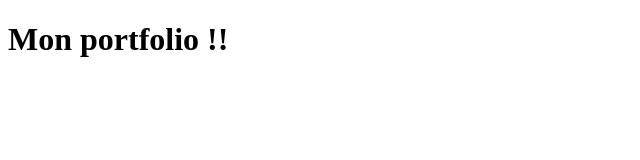
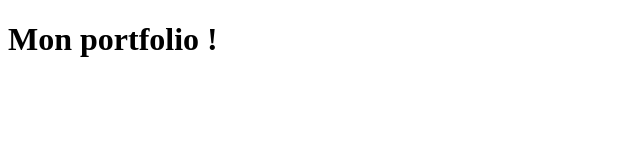
Before and after one commit to IsraelBoka/portfolio, a SvelteKit app: page / in a window 1280 px wide. Shown: the top 160 px of the page, without its empty margins (0-640 px from the left). Built offline with nearby package versions, Linux system fonts and the light colour scheme.

Commit message:
portfolio !

```diff
--- a/src/routes/+page.svelte
+++ b/src/routes/+page.svelte
@@ -2,4 +2,4 @@
 	import { base } from '$app/paths';
 </script>
 
-<h1>Mon portfolio !!</h1>
+<h1>Mon portfolio !</h1>
```
